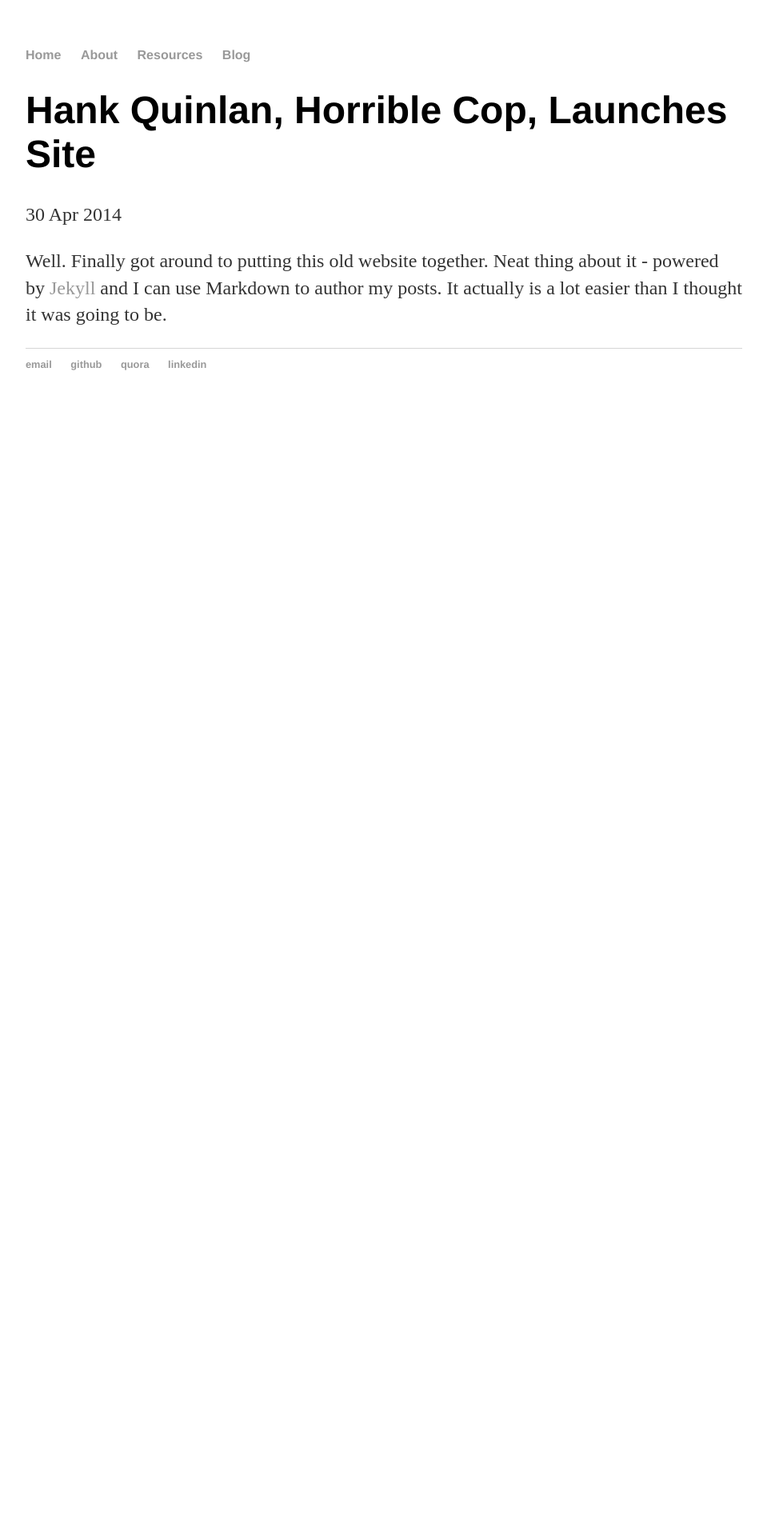
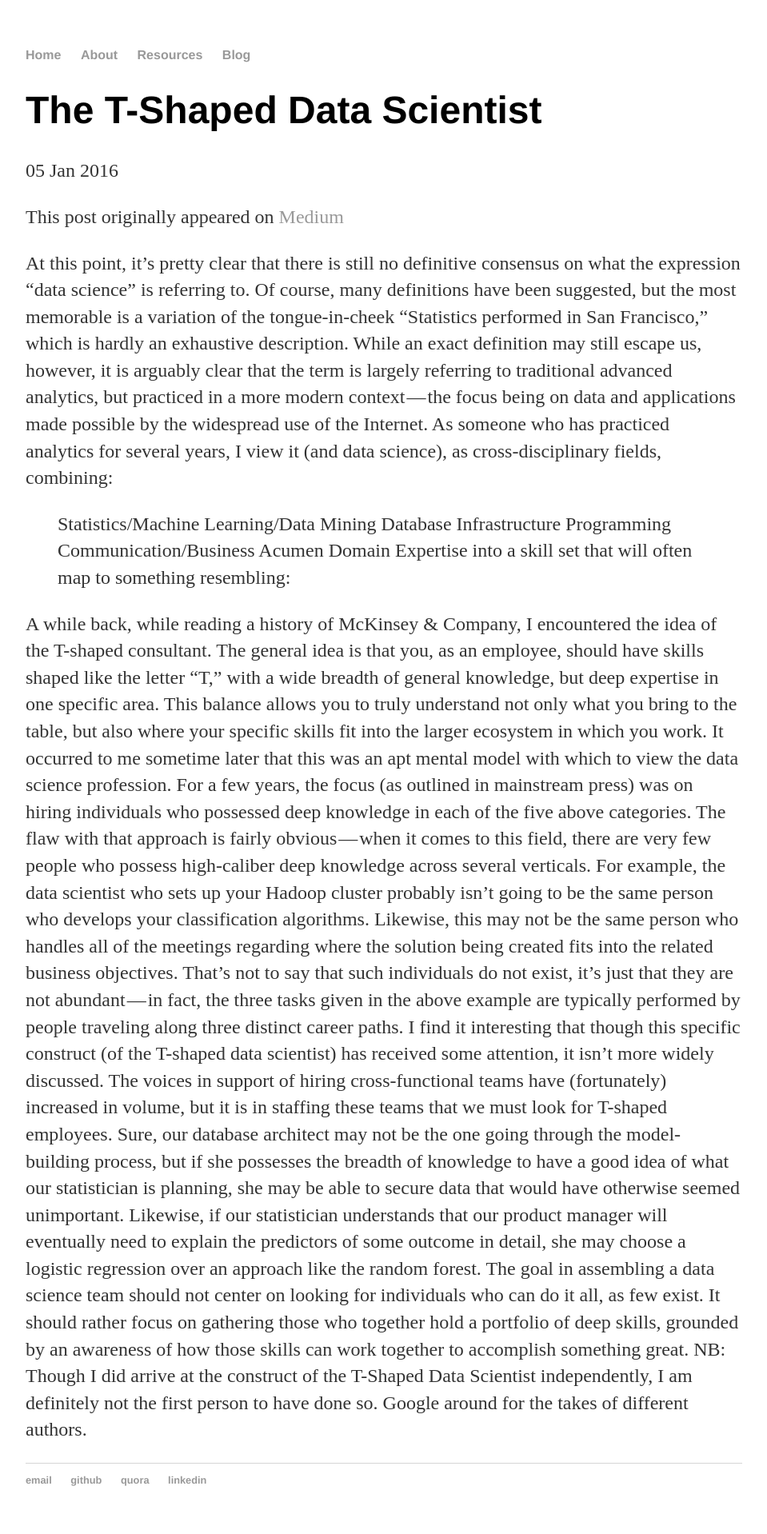
Before and after one commit to panders225/panders225.github.io, a Jekyll site: the page built from _posts/2017-04-09-site-launched.md, in a window 1280 px wide. Shown: the whole page at 80% size, without its empty margins (160-1119 px from the left). Built offline with Jekyll 4.4.1, drawn with Linux system fonts in a browser that asks for light colours; before the commit the page ends 900 px from its top, so only the background shows below that.

Commit message:
Update 2017-04-09-site-launched.md

```diff
--- a/_posts/2017-04-09-site-launched.md
+++ b/_posts/2017-04-09-site-launched.md
@@ -1,7 +1,21 @@
 ---
 layout: post
-title: "Hank Quinlan, Horrible Cop, Launches Site"
-date: 2014-04-30
+title: "The T-Shaped Data Scientist"
+date: 2016-01-05
 ---
+This post originally appeared on [Medium](https://medium.com/@panderson555/the-t-shaped-data-scientist-89dfd1ad0073)
 
-Well. Finally got around to putting this old website together. Neat thing about it - powered by [Jekyll](http://jekyllrb.com) and I can use Markdown to author my posts. It actually is a lot easier than I thought it was going to be.
+At this point, it’s pretty clear that there is still no definitive consensus on what the expression “data science” is referring to. Of course, many definitions have been suggested, but the most memorable is a variation of the tongue-in-cheek “Statistics performed in San Francisco,” which is hardly an exhaustive description. While an exact definition may still escape us, however, it is arguably clear that the term is largely referring to traditional advanced analytics, but practiced in a more modern context — the focus being on data and applications made possible by the widespread use of the Internet.
+As someone who has practiced analytics for several years, I view it (and data science), as cross-disciplinary fields, combining:
+> Statistics/Machine Learning/Data Mining
+> Database Infrastructure
+> Programming
+> Communication/Business Acumen
+> Domain Expertise
+into a skill set that will often map to something resembling:
+
+A while back, while reading a history of McKinsey & Company, I encountered the idea of the T-shaped consultant. The general idea is that you, as an employee, should have skills shaped like the letter “T,” with a wide breadth of general knowledge, but deep expertise in one specific area. This balance allows you to truly understand not only what you bring to the table, but also where your specific skills fit into the larger ecosystem in which you work.
+It occurred to me sometime later that this was an apt mental model with which to view the data science profession. For a few years, the focus (as outlined in mainstream press) was on hiring individuals who possessed deep knowledge in each of the five above categories. The flaw with that approach is fairly obvious — when it comes to this field, there are very few people who possess high-caliber deep knowledge across several verticals. For example, the data scientist who sets up your Hadoop cluster probably isn’t going to be the same person who develops your classification algorithms. Likewise, this may not be the same person who handles all of the meetings regarding where the solution being created fits into the related business objectives. That’s not to say that such individuals do not exist, it’s just that they are not abundant — in fact, the three tasks given in the above example are typically performed by people traveling along three distinct career paths.
+I find it interesting that though this specific construct (of the T-shaped data scientist) has received some attention, it isn’t more widely discussed. The voices in support of hiring cross-functional teams have (fortunately) increased in volume, but it is in staffing these teams that we must look for T-shaped employees. Sure, our database architect may not be the one going through the model-building process, but if she possesses the breadth of knowledge to have a good idea of what our statistician is planning, she may be able to secure data that would have otherwise seemed unimportant. Likewise, if our statistician understands that our product manager will eventually need to explain the predictors of some outcome in detail, she may choose a logistic regression over an approach like the random forest.
+The goal in assembling a data science team should not center on looking for individuals who can do it all, as few exist. It should rather focus on gathering those who together hold a portfolio of deep skills, grounded by an awareness of how those skills can work together to accomplish something great.
+NB: Though I did arrive at the construct of the T-Shaped Data Scientist independently, I am definitely not the first person to have done so. Google around for the takes of different authors.
```
